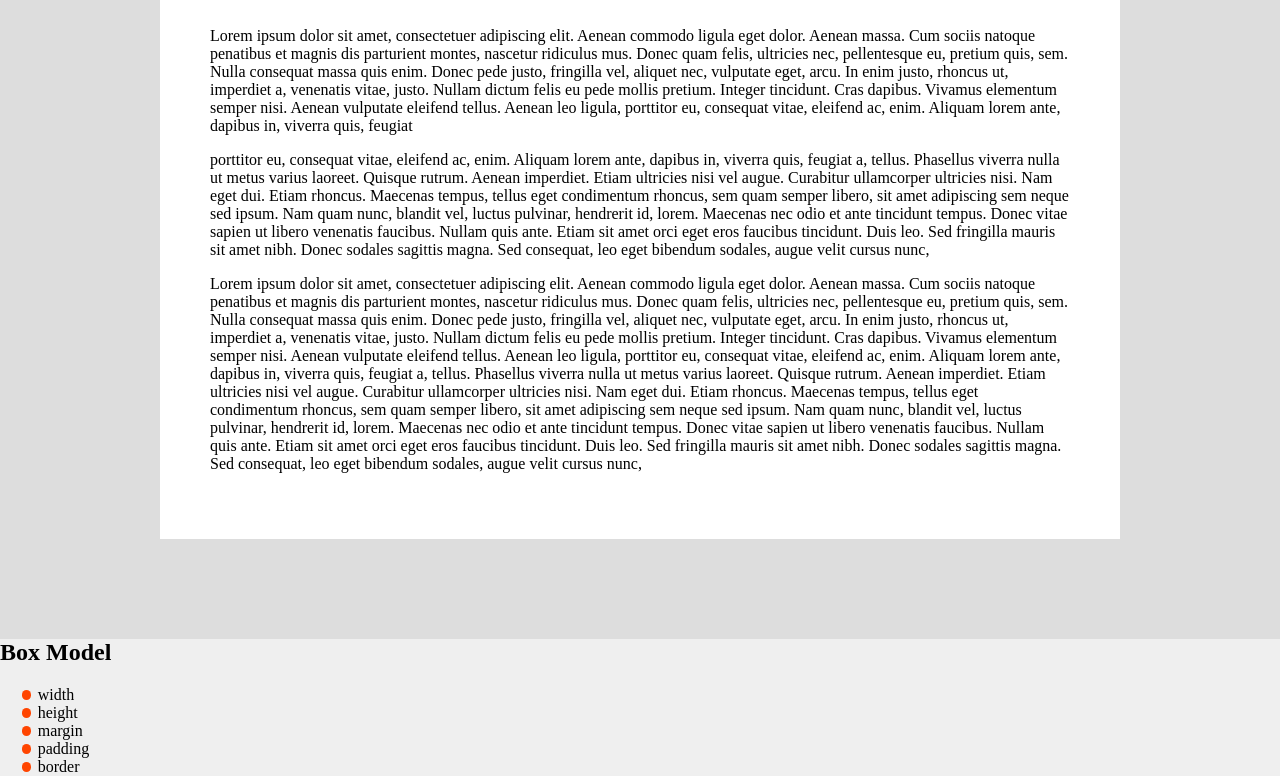
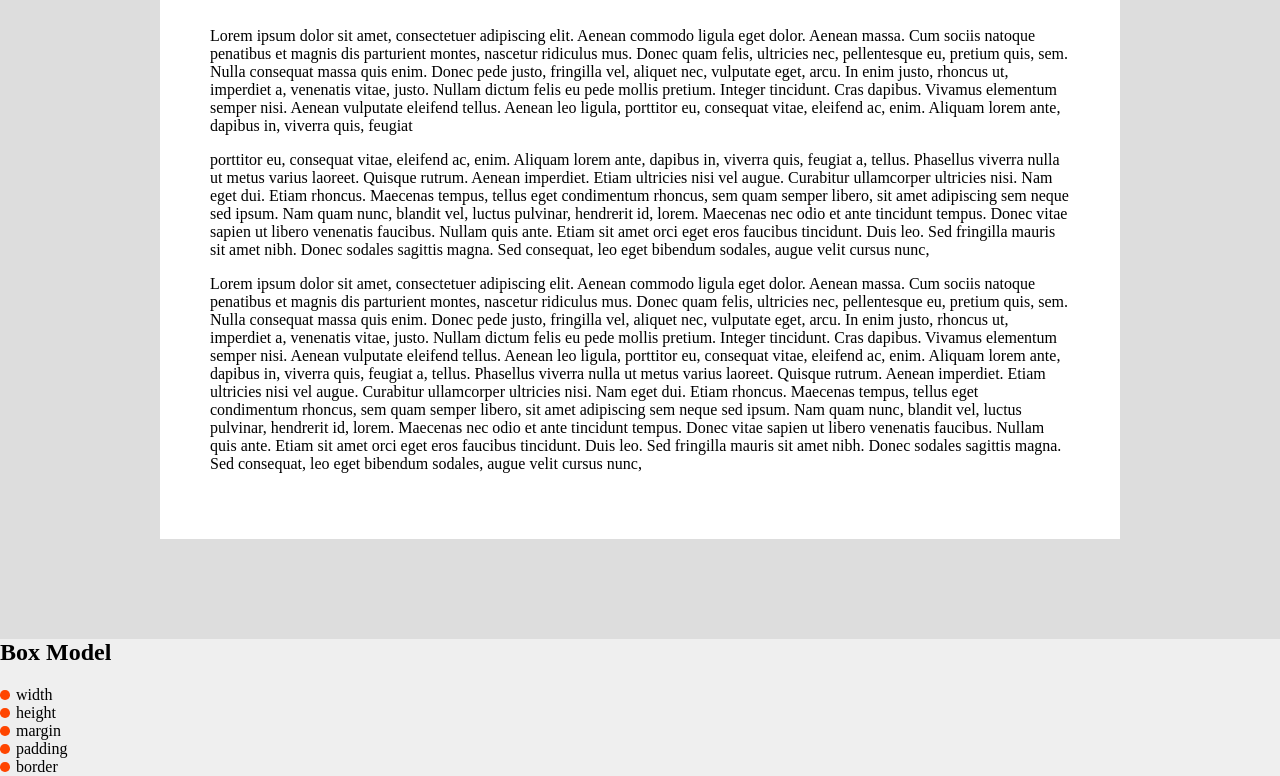
Before and after one commit to lksj12/front-end_study2, a plain HTML site: page html_css9/basic/02-negative-margin/02-negative-margin.html in a window 1280 px wide. Shown: the part 529-1305 px from the top of the page. Drawn offline with Linux system fonts and the light colour scheme.

Commit message:
correct typo from 1cm to 1em

```diff
--- a/html_css9/basic/02-negative-margin/02-style.css
+++ b/html_css9/basic/02-negative-margin/02-style.css
@@ -81,7 +81,7 @@
 }
 
 .list {
-    padding-left: 1cm;
+    padding-left: 1em;
 }
 
 .list li:before {
```
